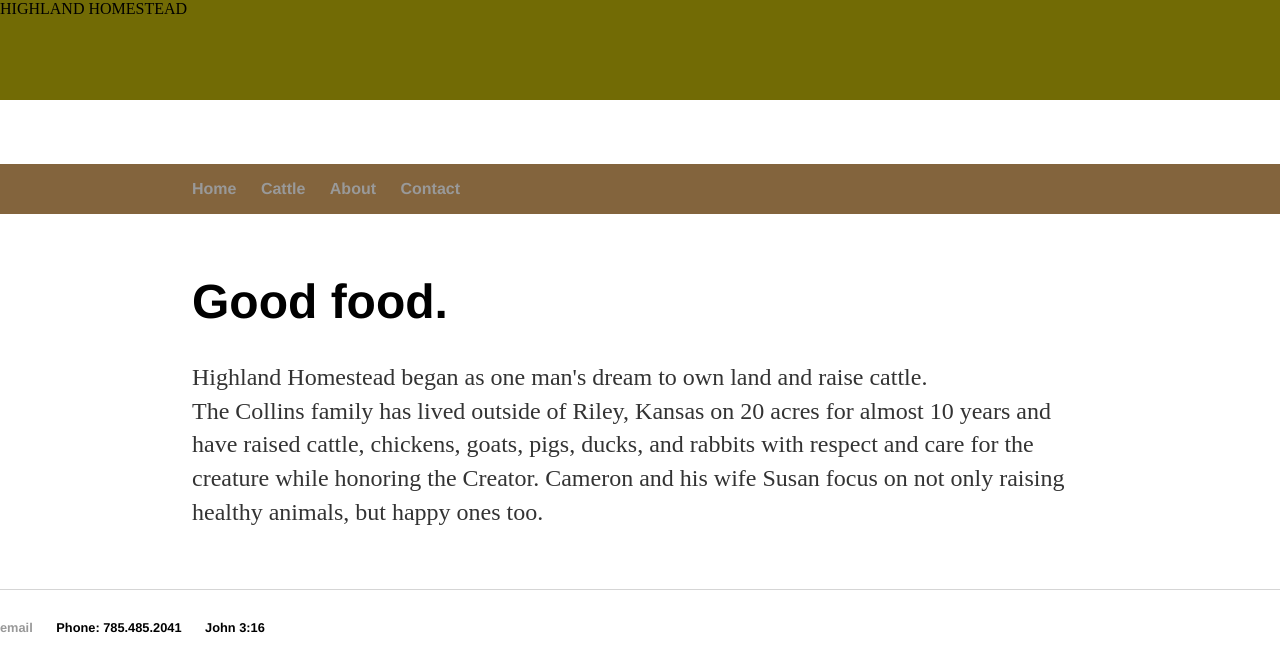
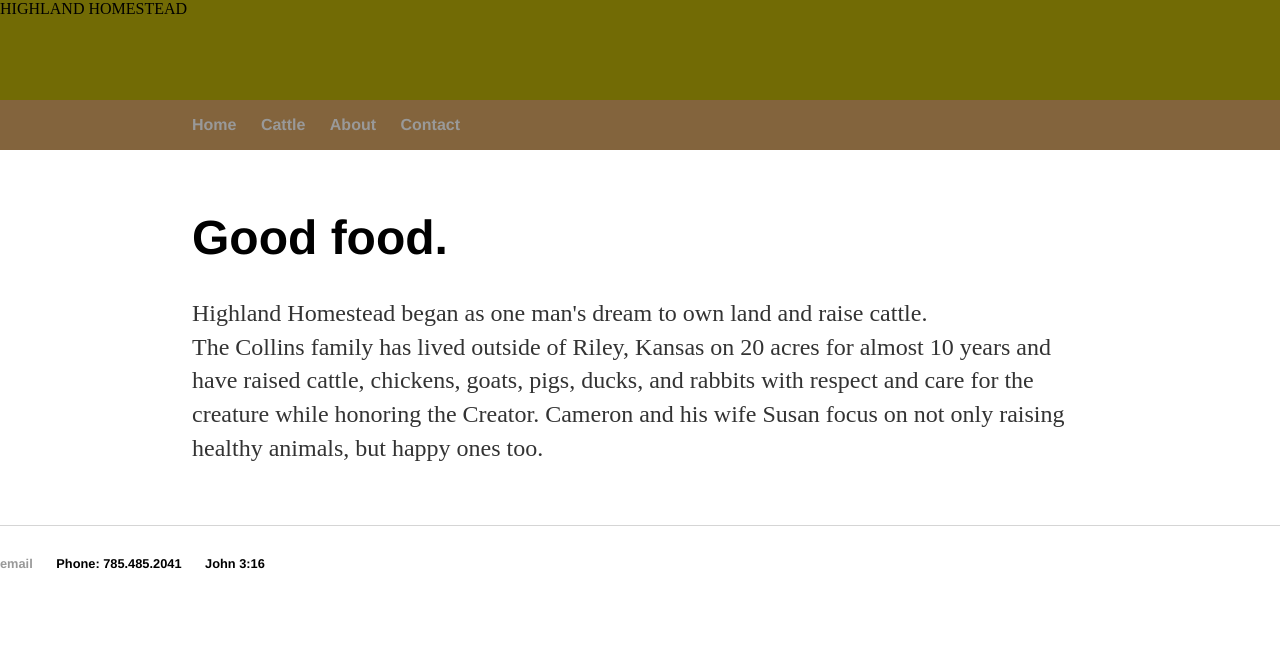
Before and after one commit to collinshomestead/collinshomestead.github.io, a Jekyll site: the page built from index.html, in a window 1280 px wide. Shown: the top 672 px of the page. Built offline with Jekyll 4.4.1, drawn with Linux system fonts in a browser that asks for light colours.

Commit message:
Update main.css

```diff
--- a/css/main.css
+++ b/css/main.css
@@ -21,7 +21,7 @@ nav ul, footer ul {
     font-weight: bold;
 }
 nav ul {
-    margin: 5% auto;
+    margin: 0 auto;
     width: 70%;
     color: #3a0000;
 }
```
